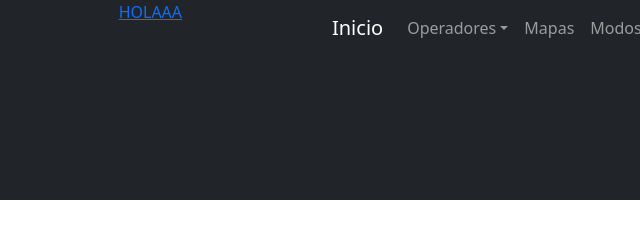
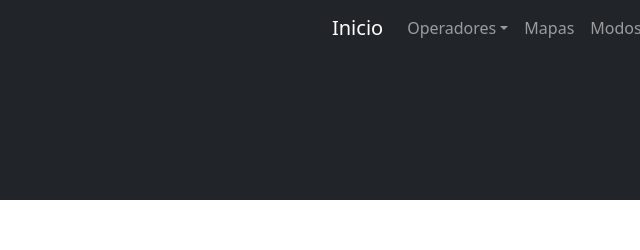
Before and after one commit to Moska90/HTML-clase, a plain HTML site: page index.html in a window 1280 px wide. Shown: the top 250 px of the page, 640-1280 px from the left. Drawn offline with nearby package versions, Linux system fonts and the light colour scheme.

Commit message:
asgduyas

```diff
--- a/index.html
+++ b/index.html
@@ -15,7 +15,7 @@
             <div class="col-7">
               <img class="img-fluid imglogo" src="/Images/logo.png" alt="Aqui tendria que haber un logo">
             </div>
-            <div class="col-2"><a href="">HOLAAA</a></div>
+            <div class="col-2"></div>
             <nav class="navbar navbar-expand-sm navbar-dark col-3 leftmenu">
               <div class="container-fluid">
                 <a class="navbar-brand" href="index.html">Inicio</a>
```
